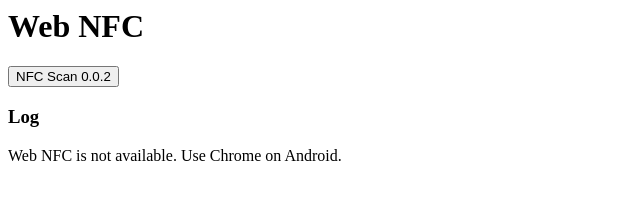
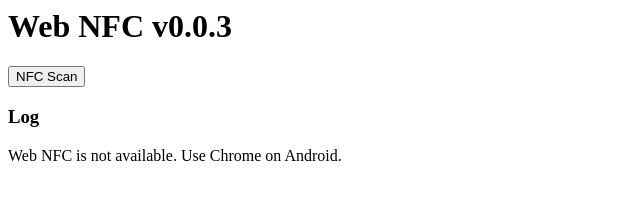
Before and after one commit to m00sua/m00sua.github.io, a plain HTML site: page index.html in a window 1280 px wide. Shown: the whole page, without its empty margins (0-640 px from the left). Drawn offline with Linux system fonts and the light colour scheme.

Commit message:
Update index.html

```diff
--- a/index.html
+++ b/index.html
@@ -20,9 +20,9 @@
 
   <body>
 
-    <h1>Web NFC</h1>
+    <h1>Web NFC v0.0.3</h1>
 
-<button id="scanButton">NFC Scan 0.0.2</button>
+<button id="scanButton">NFC Scan</button>
 
 <script>
   var ChromeSamples = {
```
